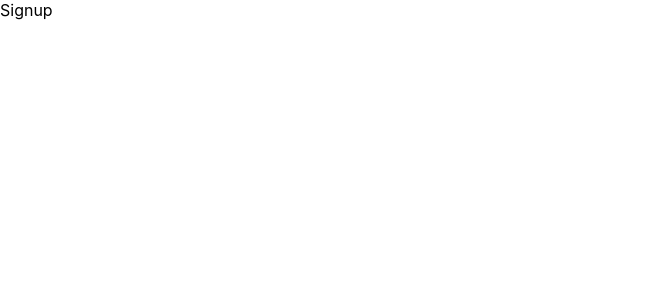
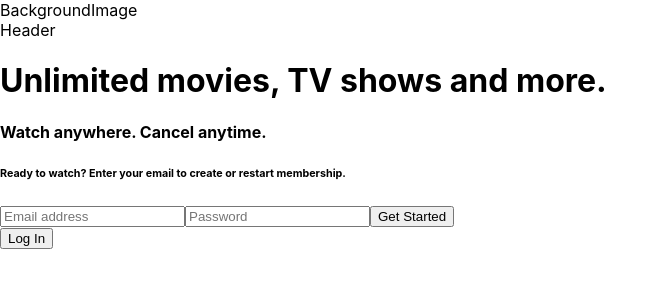
Before and after one commit to ReaperXXD/fullstackk, a React (Create React App) app in the folder screenscape/: page /signup in a window 1280 px wide. Shown: the top 300 px of the page, without its empty margins (0-667 px from the left). Built offline with nearby package versions, Linux system fonts and the light colour scheme.

Commit message:
signup working

```diff
--- /dev/null
+++ b/screenscape/src/components/BackgroundImage.jsx
@@ -0,0 +1,5 @@
+import React from "react";
+
+export default function BackgroundImage() {
+  return <div>BackgroundImage</div>;
+}
--- /dev/null
+++ b/screenscape/src/components/Header.jsx
@@ -0,0 +1,5 @@
+import React from "react";
+
+export default function Header() {
+  return <div>Header</div>;
+}
--- a/screenscape/src/pages/Signup.jsx
+++ b/screenscape/src/pages/Signup.jsx
@@ -1,5 +1,32 @@
 import React from "react";
+import styled from "styled-components";
+import BackgroundImage from "../components/BackgroundImage";
+import Header from "../components/Header";
 
 export default function Signup() {
-  return <div>Signup</div>;
+  return (
+    <Container>
+      <BackgroundImage />
+      <div className="content">
+        <Header login />
+        <div className="body flex column a-center j-center">
+          <div className="text flex column">
+            <h1>Unlimited movies, TV shows and more.</h1>
+            <h4>Watch anywhere. Cancel anytime.</h4>
+            <h6>
+              Ready to watch? Enter your email to create or restart membership.
+            </h6>
+          </div>
+          <div className="form">
+            <input type="email" placeholder="Email address" name="email" />
+            <input type="password" placeholder="Password" name="password" />
+            <button>Get Started</button>
+          </div>
+          <button>Log In</button>
+        </div>
+      </div>
+    </Container>
+  );
 }
+
+const Container = styled.div``;
```
